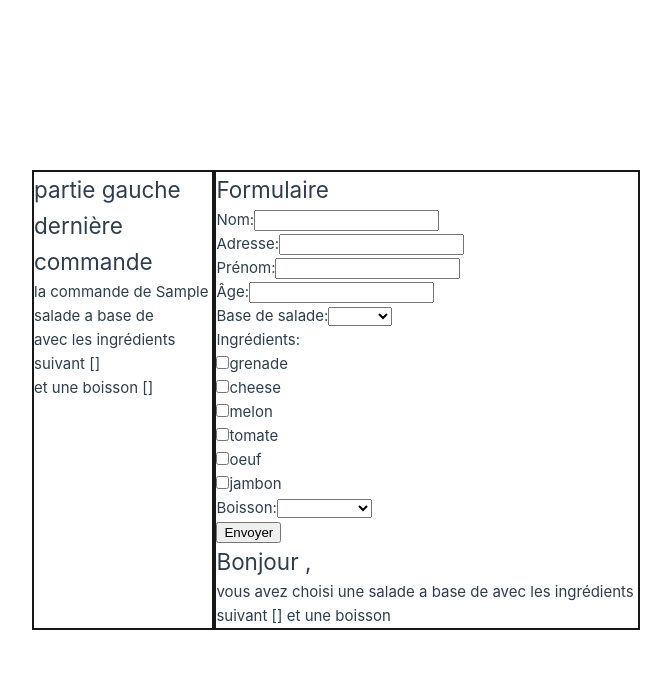
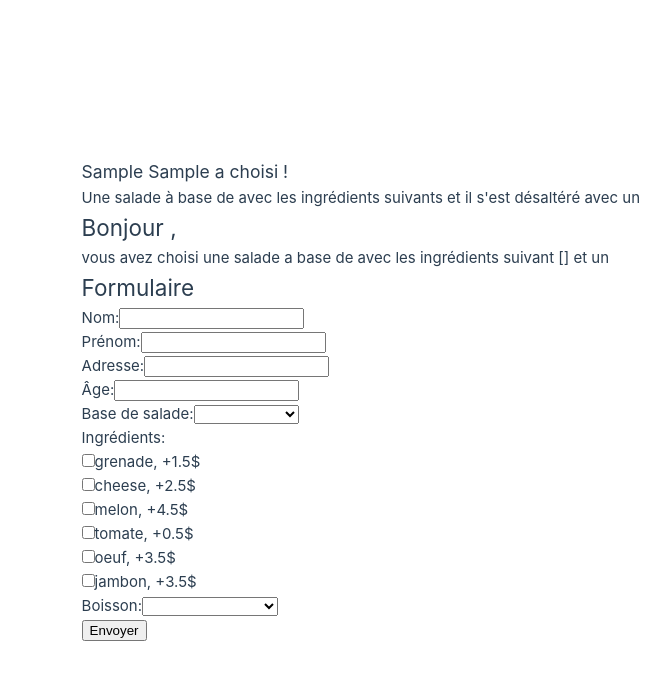
Before and after one commit to IIM-Creative-Technology/rattrapages-MiraiMarvin, a Vue app in the folder Mangoo-Salad/: page / in a window 1280 px wide. Both pictures are taken after typing "Sample", "Sample", "Sample", "5" into the empty fields and a click on the button "Envoyer". Shown: the top 680 px of the page, without its empty margins (0-671 px from the left). Built offline with nearby package versions, Linux system fonts and the light colour scheme.

Commit message:
up to date

```diff
--- a/Mangoo-Salad/src/App.vue
+++ b/Mangoo-Salad/src/App.vue
@@ -1,19 +1,14 @@
 <script setup>
 import MainChoose from './components/MainChoose.vue'
-import TheCheck from "@/components/TheCheck.vue";
+
 </script>
 
 <template>
  <section class="main">
-   <div class="left">
-     <h1>partie gauche</h1>
-     <TheCheck />
 
-   </div>
-   <div class="right">
      <MainChoose />
 
-   </div>
+
  </section>
 
 
@@ -21,23 +16,6 @@ import TheCheck from "@/components/TheCheck.vue";
 
 <style scoped>
 
-main{
-  width: 100%;
-  height: 100vh;
-  border: 2px solid #181818;
-  padding: 20px;
-}
-.left{
-  width: 30%;
-  height: 100%;
-  border: 2px solid #181818;
-  float: left;
-}
-.right{
-  width: 70%;
-  height: 100%;
-  border: 2px solid #181818;
-  float: right;
-}
+
 
 </style>
--- a/Mangoo-Salad/src/components/MainChoose.vue
+++ b/Mangoo-Salad/src/components/MainChoose.vue
@@ -1,5 +1,18 @@
+<script setup>
+import TheCheck from "@/components/TheCheck.vue";
+
+</script>
+
 
 <template>
+  <TheCheck />
+  <div>
+    <h2>Bonjour , {{formData.firstName}}</h2>
+    <p>
+      vous avez choisi une salade a base de {{formData.saladBase}} avec les ingrédients suivant {{formData.selectedIngredients}} et un {{formData.drink}}
+    </p>
+  </div>
+
   <div>
     <h1>Formulaire</h1>
     <form @submit.prevent="submitForm">
@@ -8,13 +21,14 @@
         <input type="text" id="name" v-model="formData.name" required>
       </div>
       <div>
+        <label for="firstName">Prénom:</label>
+        <input type="text" id="firstName" v-model="formData.firstName" required>
+      </div>
+      <div>
         <label for="address">Adresse:</label>
         <input type="text" id="address" v-model="formData.address" required>
       </div>
-      <div>
-        <label for="firstName">Prénom:</label>
-        <input type="text" id="firstName" v-model="formData.firstName" required>
-      </div>
+
       <div>
         <label for="age">Âge:</label>
         <input type="number" id="age" v-model="formData.age" required>
@@ -22,31 +36,26 @@
       <div>
         <label for="salad">Base de salade:</label>
         <select id="salad"  v-model="formData.saladBase">
-          <option v-for="saladbase in saladBase" :value="saladbase.name">{{ saladbase.name }}</option>
+          <option v-for="saladbase in saladBase" :value="saladbase.name">{{ saladbase.name }}, +{{saladbase.prix}}$</option>
         </select>
       </div>
       <div>
         <label for="ingredients">Ingrédients:</label>
         <div v-for="ingredient in ingredients" :key="ingredient.id">
           <input type="checkbox" :id="ingredient.id" :value="ingredient.name" v-model="formData.selectedIngredients" @change="handleCheckboxChange">
-          <label :for="ingredient.id">{{ ingredient.name }}</label>
+          <label :for="ingredient.id">{{ ingredient.name }}, +{{ingredient.prix}}$</label>
         </div>
       </div>
       <div>
         <label for="drink">Boisson:</label>
         <select id="drink" v-model="formData.drink">
-          <option v-for="drink in drinks" :value="drink.name">{{ drink.name }}</option>
+          <option v-for="drink in drinks" :value="drink.name">{{ drink.name }}, +{{drink.prix}}$</option>
         </select>
       </div>
       <button type="submit">Envoyer</button>
     </form>
   </div>
-  <div>
-    <h2>Bonjour , {{formData.name}}</h2>
-    <p>
-      vous avez choisi une salade a base de {{formData.saladBase}} avec les ingrédients suivant {{formData.selectedIngredients}} et une boisson {{formData.drink}}
-    </p>
-  </div>
+
 </template>
 
 <script>
@@ -60,7 +69,7 @@ export default {
         age: null,
         SaladBase: '',
         selectedIngredients: [],
-        drink: [],
+        drink: '',
         prix: 0,
       },
 
@@ -86,6 +95,11 @@ export default {
       ],
     };
   },
+  computed: {
+    formattedList() {
+      return this.selectedIngredients.join(', ');
+    },
+    },
 
   methods: {
     handleCheckboxChange() {
--- a/Mangoo-Salad/src/components/TheCheck.vue
+++ b/Mangoo-Salad/src/components/TheCheck.vue
@@ -1,23 +1,40 @@
+
+<template>
+  <div>
+    <h3>{{ prenom ? prenom + ' ' + nom + ' a choisi !' : 'Rien à voir' }}</h3>
+    <div v-if="prenom">
+      <p>
+        Une salade à base de {{ saladBase }} avec les ingrédients suivants
+        {{ formattedList }} et il s'est désaltéré avec un {{ drink }}
+      </p>
+    </div>
+  </div>
+</template>
 
 
-<template>
-
-    <div>
-      <h1>dernière commande</h1>
-      <p>la commande de {{ formData.name }}</p>
-      <p> salade a base de  {{ formData.SaladBase}}</p>
-      <p> avec les ingrédients suivant {{ formData.selectedIngredients}}</p>
-      <p> et une boisson {{ formData.drink}}</p>
-    </div>
-</template>
-
 <script>
+import { mapState } from 'vuex';
   export default {
     computed: {
+      formattedList() {
+        return this.selectedIngredients.join(', ');
+      },
+
       formData() {
         return this.$store.getters.formData;
       },
+      ...mapState({
+        nom: state => state.formData.name,
+        prenom: state => state.formData.firstName,
+        saladBase: state => state.formData.saladBase,
+        selectedIngredients: state => state.formData.selectedIngredients,
+        drink: state => state.formData.drink,
+
+
+      }),
+
     },
+
   }
 </script>
 
--- a/Mangoo-Salad/src/main.js
+++ b/Mangoo-Salad/src/main.js
@@ -15,7 +15,7 @@ const store = new Vuex.Store({
             age: null,
             SaladBase: '',
             selectedIngredients: [],
-            drink: [],
+            drink: '',
             prix: 0,
         },
     },
```
